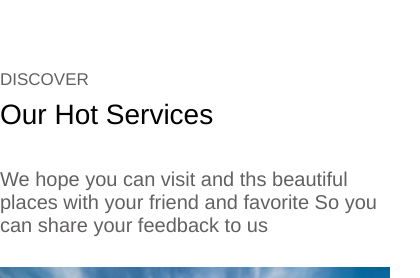
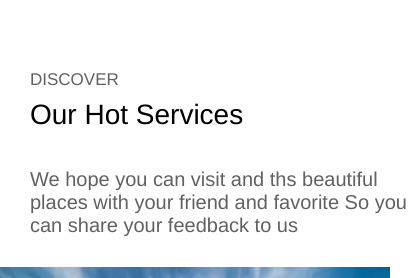
Before and after one commit to gio-gviani/davaleba-7_giorgi-gvianishvili, a plain HTML site: page index.html in a window 390 px wide. Shown: the part 764-1042 px from the top of the page, 420 px wide, since content can reach past the window. Drawn offline with Linux system fonts and the light colour scheme.

Commit message:
Update midea.css

```diff
--- a/css/midea.css
+++ b/css/midea.css
@@ -20,7 +20,7 @@
   }
   .infowrapper {
     width: 100%;
-    margin: 0 auto;
+    margin: 0px 30px;
   }
 }
 @media (max-width: 600px) {
```
